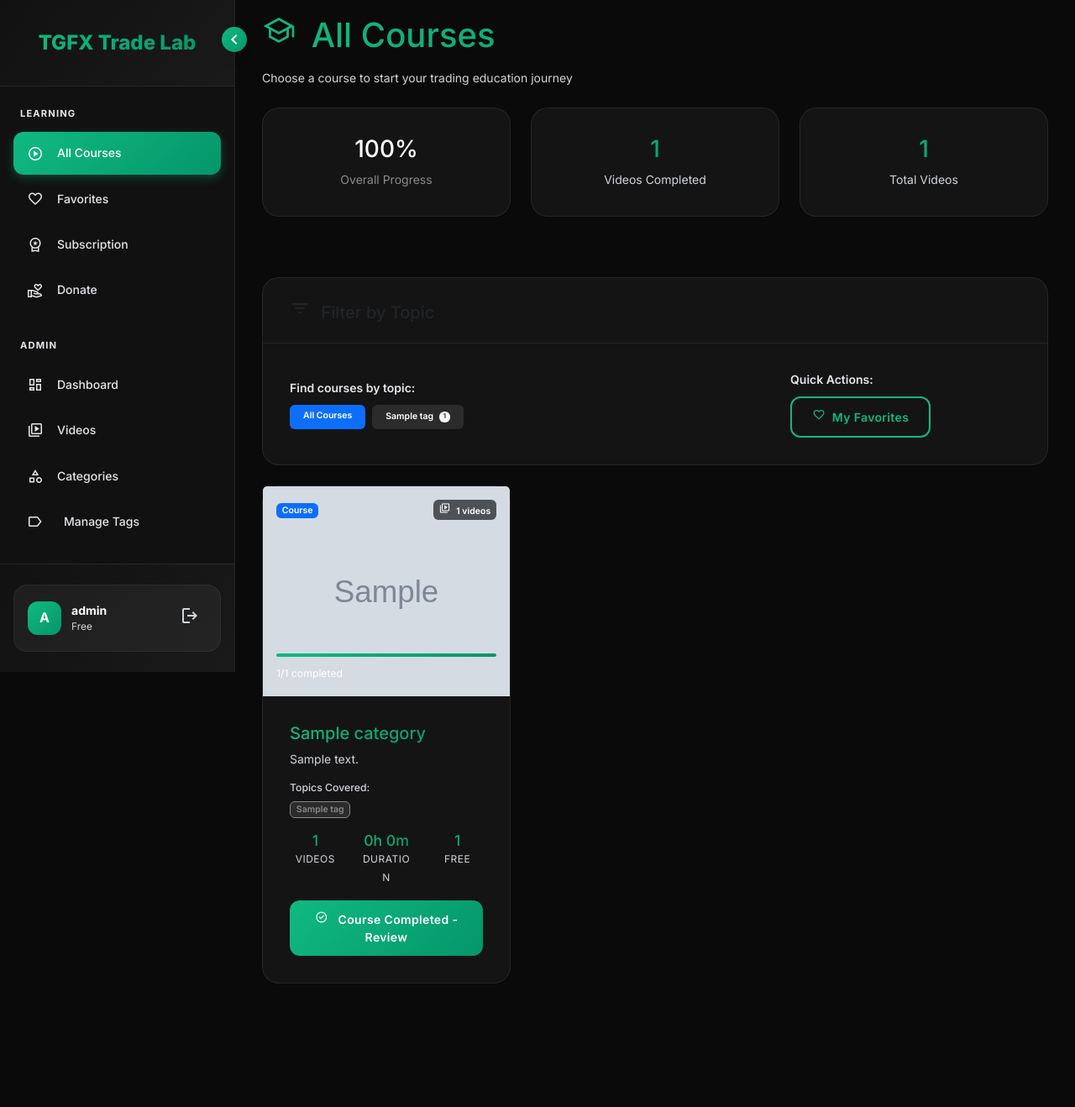
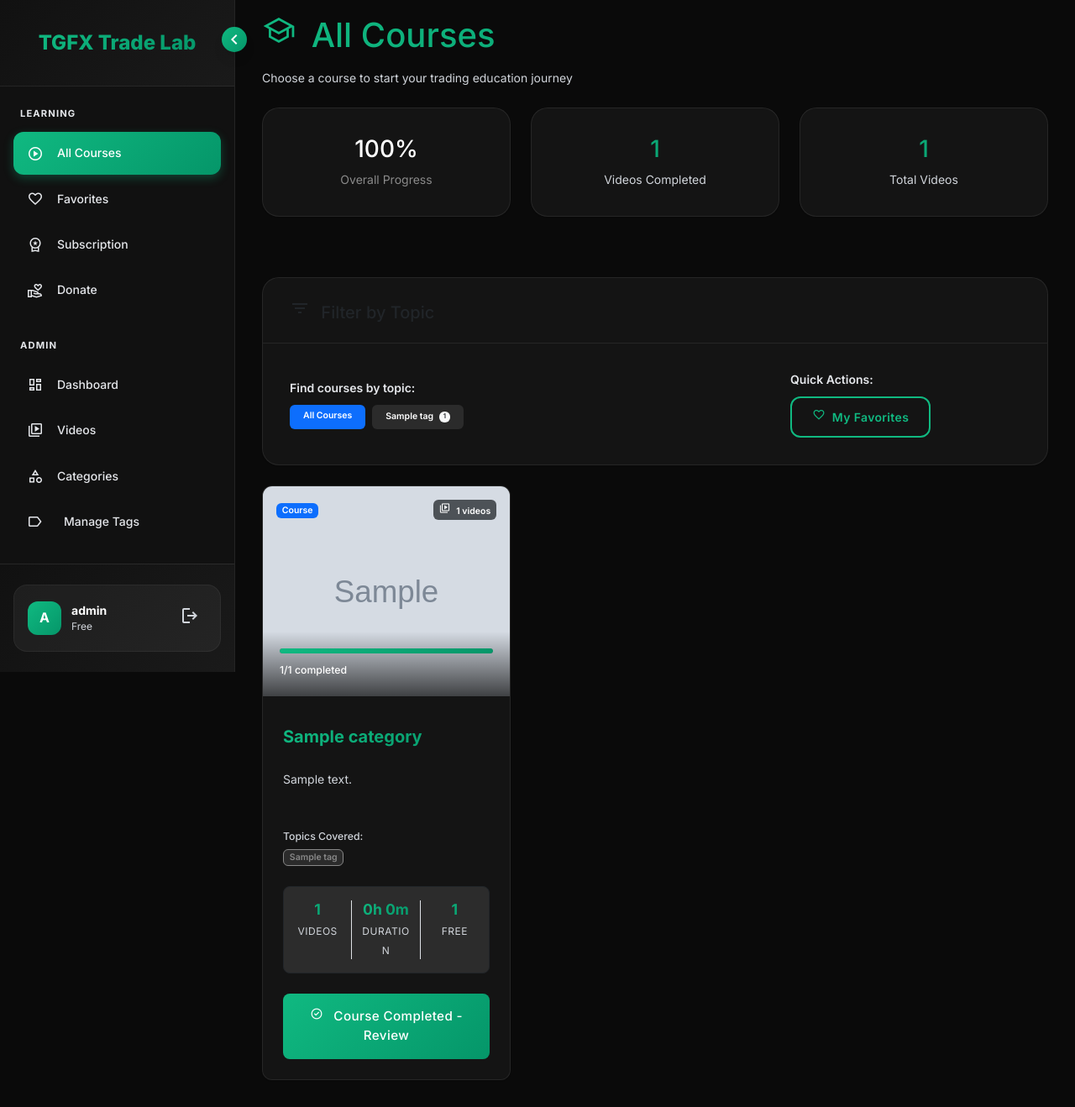
Before and after one commit to Tradersimpulse/tgfxtradelab, a Flask app: page /courses in a window 1280 px wide. Shown: the whole page at 84% size. Before the commit the page ends 1171 px from the top, so only its background shows below. Run offline with Flask 3, Linux system fonts and the light colour scheme; a user stored in the database is signed in; tables that the repository leaves empty hold one stand-in row (values such as "Sample post"); grey boxes marked "Sample" are stand-in pictures.

Commit message:
Update index.html

```diff
--- a/templates/courses/index.html
+++ b/templates/courses/index.html
@@ -88,14 +88,14 @@
 {% endif %}
 
 <!-- Courses Grid -->
-<div class="row">
+<div class="row g-4">
     {% for cat_data in categories %}
     {% set category = cat_data.category %}
     {% set videos = cat_data.videos %}
     {% if videos %}
-    <div class="col-lg-4 col-md-6 mb-4">
+    <div class="col-lg-4 col-md-6">
         <div class="card course-card h-100" data-category-id="{{ category.id }}">
-            <div class="position-relative">
+            <div class="position-relative overflow-hidden">
                 <!-- Course Thumbnail (use category image or fallback to first video) -->
                 {% if category.image_url %}
                 <img src="{{ category.image_url }}" class="card-img-top" alt="{{ category.name }}" style="height: 250px; object-fit: cover;">
@@ -131,30 +131,32 @@
                 <!-- Progress Overlay -->
                 {% set category_progress = get_category_progress(category.id, user_progress) %}
                 {% if category_progress.total > 0 %}
-                <div class="position-absolute bottom-0 start-0 end-0 p-3">
-                    <div class="progress mb-2" style="height: 4px;">
+                <div class="position-absolute bottom-0 start-0 end-0 progress-overlay">
+                    <div class="progress mb-2" style="height: 6px;">
                         <div class="progress-bar bg-success"
                              style="width: {{ (category_progress.completed / category_progress.total * 100)|round }}%"></div>
                     </div>
-                    <small class="text-white">
+                    <small class="text-white fw-medium">
                         {{ category_progress.completed }}/{{ category_progress.total }} completed
                     </small>
                 </div>
                 {% endif %}
             </div>
 
-            <div class="card-body d-flex flex-column">
-                <h5 class="card-title text-gradient-primary">{{ category.name }}</h5>
+            <div class="card-body d-flex flex-column p-4">
+                <!-- Course Title -->
+                <h5 class="card-title text-gradient-primary mb-3 fw-bold">{{ category.name }}</h5>
 
+                <!-- Course Description -->
                 {% if category.description %}
-                <p class="card-text text-muted mb-3">{{ category.description }}</p>
+                <p class="card-text text-muted mb-4 flex-grow-0" style="line-height: 1.5;">{{ category.description }}</p>
                 {% endif %}
 
                 <!-- Course Topics (Tags) -->
                 {% set course_tags = get_course_tags(videos) %}
                 {% if course_tags %}
-                <div class="mb-3">
-                    <h6 class="small text-muted mb-2">Topics Covered:</h6>
+                <div class="mb-4">
+                    <h6 class="small text-muted mb-2 fw-medium">Topics Covered:</h6>
                     <div class="d-flex flex-wrap gap-1">
                         {% for tag in course_tags[:4] %}
                         <span class="badge small"
@@ -170,13 +172,16 @@
                 {% endif %}
 
                 <!-- Course Stats -->
-                <div class="row text-center mb-3">
-                    <div class="col-4">
-                        <h6 class="text-gradient-primary mb-0">{{ videos|length }}</h6>
+                <div class="row text-center mb-4 g-0 border rounded-3 py-3 mx-0">
+                    <div class="col-4 border-end">
+                        <div class="px-2">
+                            <h6 class="text-gradient-primary mb-1 fw-bold">{{ videos|length }}</h6>
                             <small class="text-muted">Videos</small>
                         </div>
-                    <div class="col-4">
-                        <h6 class="text-gradient-primary mb-0">
+                    </div>
+                    <div class="col-4 border-end">
+                        <div class="px-2">
+                            <h6 class="text-gradient-primary mb-1 fw-bold">
                                 {% set total_duration = get_total_duration(videos) %}
                                 {% if total_duration > 0 %}
                                 {{ (total_duration // 3600)|int }}h {{ ((total_duration % 3600) // 60)|int }}m
@@ -186,25 +191,29 @@
                             </h6>
                             <small class="text-muted">Duration</small>
                         </div>
+                    </div>
                     <div class="col-4">
-                        <h6 class="text-gradient-primary mb-0">{{ videos|selectattr('is_free')|list|length }}</h6>
+                        <div class="px-2">
+                            <h6 class="text-gradient-primary mb-1 fw-bold">{{ videos|selectattr('is_free')|list|length }}</h6>
                             <small class="text-muted">Free</small>
                         </div>
                     </div>
+                </div>
 
+                <!-- Action Button - Always at bottom -->
                 <div class="mt-auto">
                     {% if category_progress.total > 0 and category_progress.completed == category_progress.total %}
-                    <a href="{{ url_for('category_videos', category_id=category.id) }}" class="btn btn-success w-100">
+                    <a href="{{ url_for('category_videos', category_id=category.id) }}" class="btn btn-success w-100 py-3 fw-medium">
                         <span class="material-symbols-outlined me-2" style="font-size: 16px;">check_circle</span>
                         Course Completed - Review
                     </a>
                     {% elif category_progress.completed > 0 %}
-                    <a href="{{ url_for('category_videos', category_id=category.id) }}" class="btn btn-primary w-100">
+                    <a href="{{ url_for('category_videos', category_id=category.id) }}" class="btn btn-primary w-100 py-3 fw-medium">
                         <span class="material-symbols-outlined me-2" style="font-size: 16px;">play_arrow</span>
                         Continue Course
                     </a>
                     {% else %}
-                    <a href="{{ url_for('category_videos', category_id=category.id) }}" class="btn btn-outline-primary w-100">
+                    <a href="{{ url_for('category_videos', category_id=category.id) }}" class="btn btn-outline-primary w-100 py-3 fw-medium">
                         <span class="material-symbols-outlined me-2" style="font-size: 16px;">play_arrow</span>
                         Start Course
                     </a>
@@ -291,12 +300,18 @@ document.addEventListener('DOMContentLoaded', function() {
     transition: all 0.3s ease;
     border: 1px solid var(--border-color);
     cursor: pointer;
+    border-radius: 12px;
+    overflow: hidden;
 }
 
 .course-card:hover {
     transform: translateY(-8px);
     border-color: var(--primary-color);
     box-shadow: 0 15px 35px rgba(16, 185, 129, 0.2);
+}
+
+.course-card .card-body {
+    min-height: 400px; /* Ensures consistent card heights */
 }
 
 .badge {
@@ -313,6 +328,11 @@ document.addEventListener('DOMContentLoaded', function() {
     background: var(--gradient-primary);
 }
 
+.progress-overlay {
+    background: linear-gradient(transparent, rgba(0, 0, 0, 0.7));
+    padding: 20px;
+}
+
 /* Card image overlay effects */
 .card-img-top {
     transition: all 0.3s ease;
@@ -323,11 +343,18 @@ document.addEventListener('DOMContentLoaded', function() {
 }
 
 /* Course level badges */
-.badge.bg-success { background-color: #10B981 !important; }
-.badge.bg-warning { background-color: #F59E0B !important; }
-.badge.bg-danger { background-color: #EF4444 !important; }
+.badge.bg-success {
+    background-color: #10B981 !important;
+}
+.badge.bg-warning {
+    background-color: #F59E0B !important;
+    color: white !important;
+}
+.badge.bg-danger {
+    background-color: #EF4444 !important;
+}
 
-/* Stats styling */
+/* Stats styling improvements */
 .row.text-center h6 {
     font-size: 1.1rem;
     margin-bottom: 0.25rem;
@@ -338,5 +365,54 @@ document.addEventListener('DOMContentLoaded', function() {
     text-transform: uppercase;
     letter-spacing: 0.5px;
 }
+
+/* Better stats container */
+.row.border {
+    background-color: rgba(var(--bs-light-rgb), 0.1);
+    border-color: rgba(var(--bs-border-color), 0.2) !important;
+}
+
+/* Consistent button styling */
+.course-card .btn {
+    border-radius: 8px;
+    font-size: 0.95rem;
+    transition: all 0.3s ease;
+}
+
+.course-card .btn:hover {
+    transform: translateY(-2px);
+}
+
+/* Better spacing for card content */
+.course-card .card-title {
+    min-height: 3rem;
+    display: flex;
+    align-items: center;
+}
+
+.course-card .card-text {
+    min-height: 3rem;
+    overflow: hidden;
+    text-overflow: ellipsis;
+    display: -webkit-box;
+    -webkit-line-clamp: 2;
+    -webkit-box-orient: vertical;
+}
+
+/* Responsive improvements */
+@media (max-width: 768px) {
+    .course-card .card-body {
+        min-height: auto;
+        padding: 1.5rem;
+    }
+
+    .row.text-center .col-4 {
+        margin-bottom: 0;
+    }
+
+    .course-card .btn {
+        padding: 0.75rem 1rem;
+    }
+}
 </style>
 {% endblock %}
```
Lines whose indentation alone changed are shown as unchanged.
